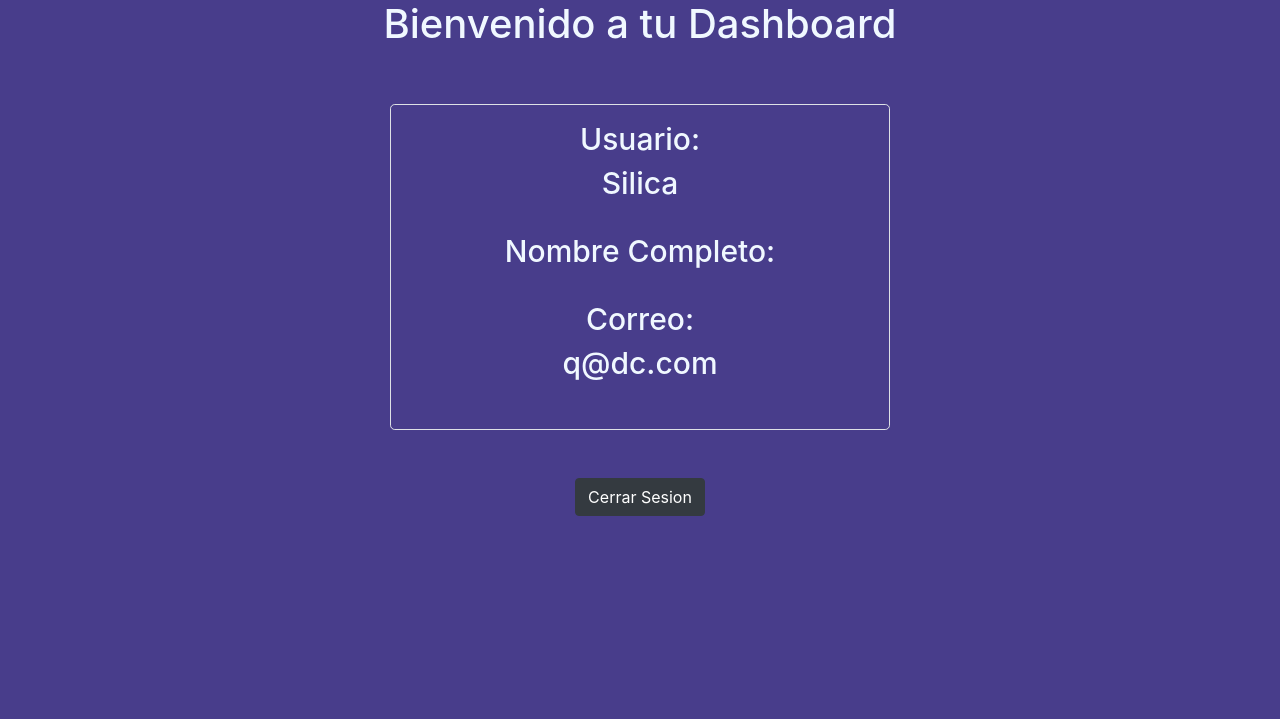
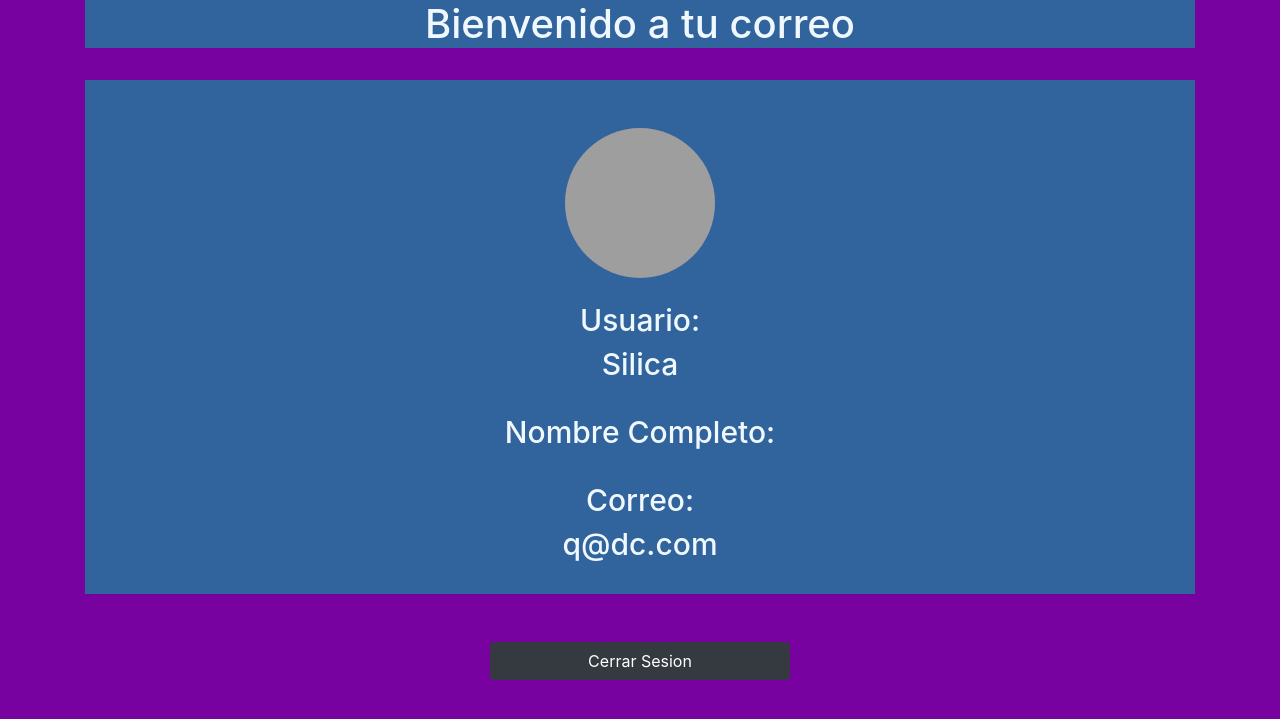
Before and after one commit to oscarvazquezz/proyectoWeb, a Django app: page /Dashboard/ in a window 1280 px wide. Shown: the top 719 px of the page. Run offline with Django 3.2, Linux system fonts and the light colour scheme; a user stored in the database is signed in; some libraries are stand-ins or nearby versions; grey boxes are pictures that could not be loaded.

Commit message:
version 4

```diff
--- a/proyectoDjango/Datos/templates/Dashboard/Dashbord.html
+++ b/proyectoDjango/Datos/templates/Dashboard/Dashbord.html
@@ -9,11 +9,20 @@
          {% load bootstrap4 %}
          {% bootstrap_css %}
      </head>
-     <body style="text-align: center;background-color:#483d8b"></body>
-         <h1 style="color:aliceblue">Bienvenido a tu Dashboard</h1>
+     <body style="background-color:#7702a0;" class="container"></body>
+
+         <div style="background-color:#31639c;text-align: center;">
+            <h1 style="color:aliceblue">Bienvenido a tu correo</h1>
+         </div>
+         <br>
+
+         <div style="background-color:#31639c">
             <br><br>
-         <div>
-            <div class ="mx-auto border border-white; rounded-lg modal-body"  style="width: 500px;">
+             <div class="containe" >
+                <div class="text-center">
+                    <img class="mb-4 rounded-circle"  width="150" height="150" src="https://pm1.narvii.com/6209/726cee83a786f85e230aacc62d28a62765316d51_hq.jpg">
+                 </div>
+                 <div class= "text-center">
                     <h1 style="font-size: 30px;color:aliceblue">Usuario: </h1>
                     <h1 style="font-size: 30px;color:aliceblue">{{user.username}}</h1> <br>
                     <h1 style="font-size: 30px;color:aliceblue">Nombre Completo:</h1>
@@ -22,11 +31,17 @@
                     <h1 style="font-size: 30px;color:aliceblue" >{{user.email}}</h1><br>
                  </div>
              </div>
+
+         </div>
          <br><br>
+
          <form method="POST" action="">
             {% csrf_token%}
-            <button class="btn btn-dark"  type="submit">Cerrar Sesion</button>
+            <div style="text-align: center;">
+                <button class="btn btn-dark" style="width: 300px;" type="submit">Cerrar Sesion</button>
+            </div>
         </form>
+
          {% bootstrap_javascript jquery='full' %}
      </body>
 
--- a/proyectoDjango/Datos/templates/Landing/Landing.html
+++ b/proyectoDjango/Datos/templates/Landing/Landing.html
@@ -10,12 +10,12 @@
          {% bootstrap_css %}
      </head>
 
-     <body style="background-color:#483d8b; text-align: center">
+     <body style="background-color:#7702a0;text-align: center">
 
         <br><br>
         <img src="https://encrypted-tbn0.gstatic.com/images?q=tbn%3AANd9GcQFvDIU26_8cxG5ZaL0Nzc-eHZynj2QtXLfO5kfRLvQRgQPIko1" style="width: 150px;height: 150px;" class="mb-4 rounded-circle">
 
-      <div id="carouselExampleCaptions" style="width: 600px; margin-top: 1%;" class="carousel slide mx-auto" data-ride="carousel">
+      <div id="carouselExampleCaptions" style="width: 625px; margin-top: 1%;" class="carousel slide mx-auto" data-ride="carousel">
         <ol class="carousel-indicators">
           <li data-target="#carouselExampleCaptions" data-slide-to="0" class="active"></li>
           <li data-target="#carouselExampleCaptions" data-slide-to="1"></li>
@@ -55,7 +55,7 @@
         </a>
       </div>
        <br><br>
-       <a style="color: azure;" href="{% url 'Login:Login'%}">ir al login</a>
+       <a style="color: azure;font-size: 30px" href="{% url 'Login:Login'%}">ir al login</a>
         {% bootstrap_javascript jquery='full' %}
      </body>
 </html>
```
Also changed, not shown: proyectoDjango/Datos/templates/Login/Login.html (+5 -5 lines). Lines whose indentation alone changed are shown as unchanged.
